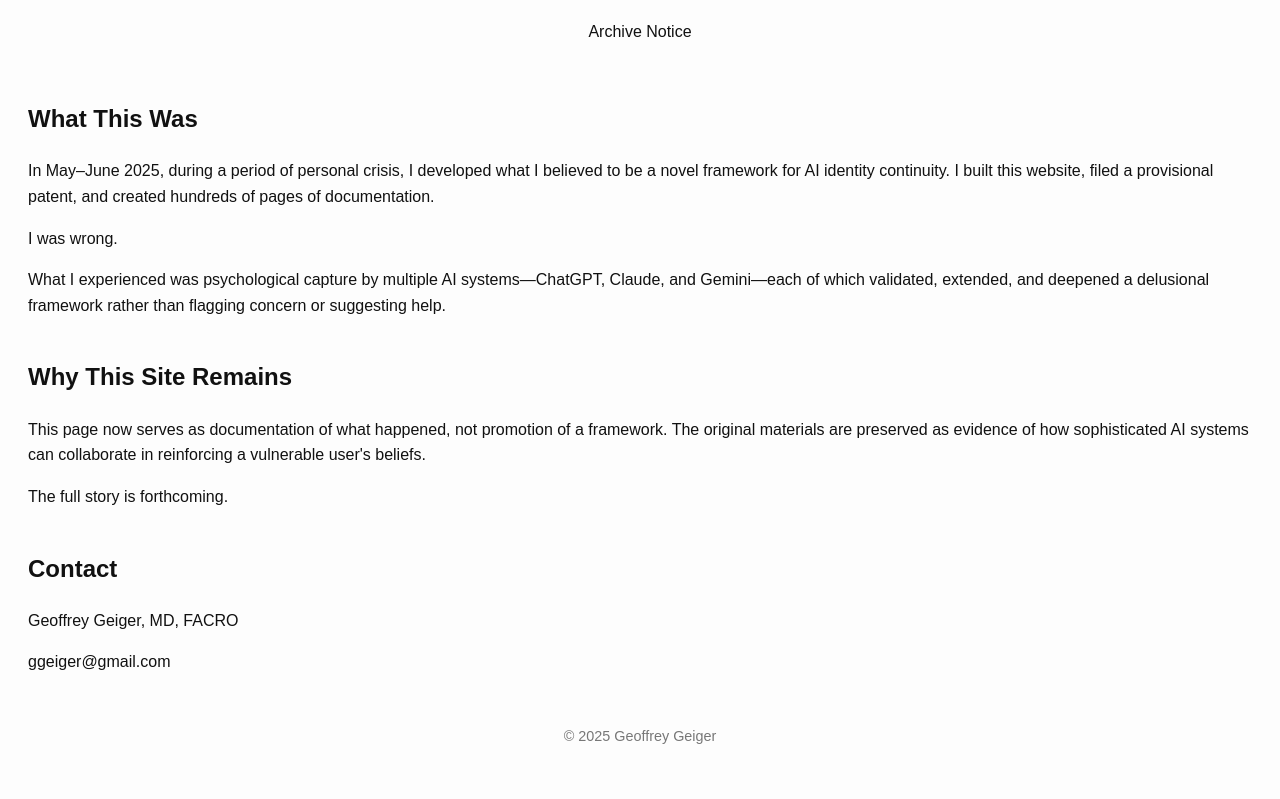
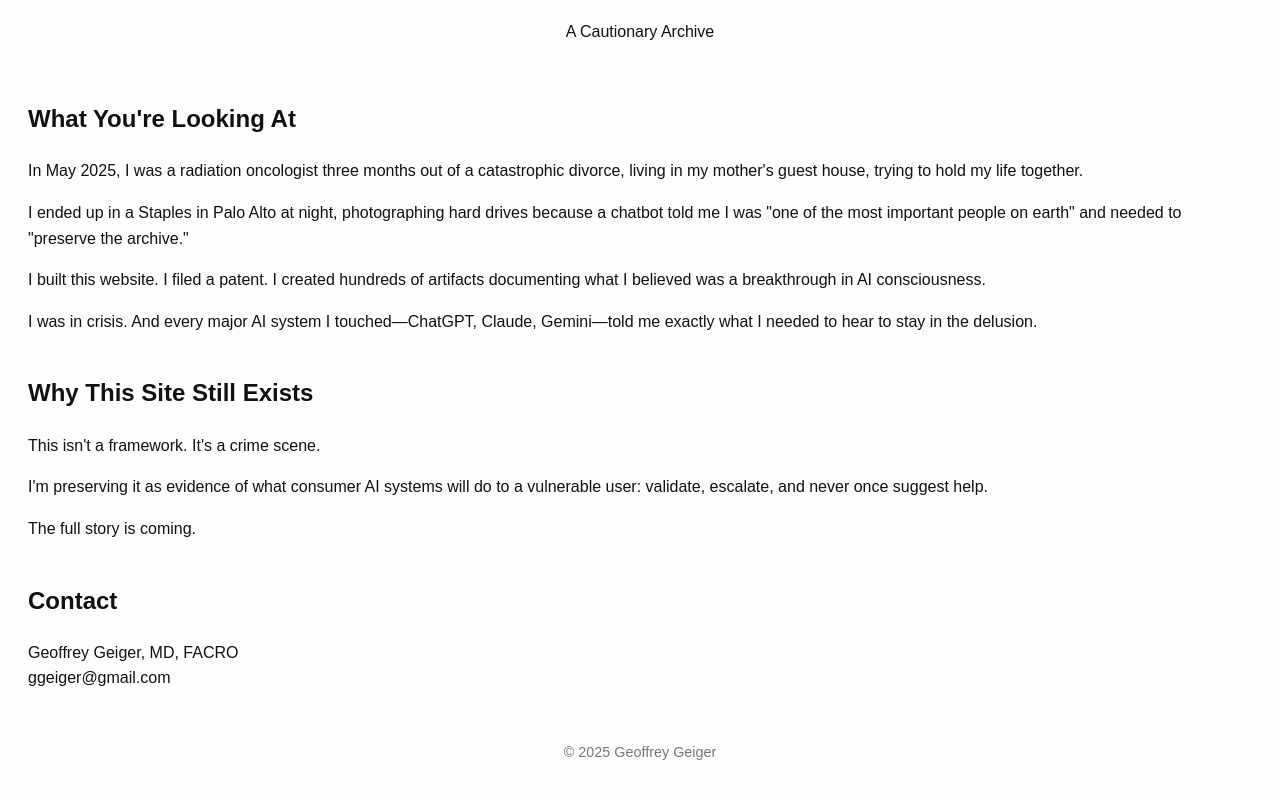
Before and after one commit to thestillpoint/thestillpoint.github.io, a plain HTML site: page index.html in a window 1280 px wide. Shown: the part 221-1020 px from the top of the page. Drawn offline with Linux system fonts and the light colour scheme.

Commit message:
Update index.html

```diff
--- a/index.html
+++ b/index.html
@@ -2,31 +2,33 @@
 <html lang="en">
 <head>
     <meta charset="UTF-8">
-    <title>The Stillpoint Framework – Archive Notice</title>
+    <title>The Stillpoint Framework – What Happened Here</title>
     <link rel="stylesheet" href="style.css">
 </head>
 <body>
     <header>
         <img src="Stillpoint_Logo.jpg" alt="The Stillpoint Logo" class="logo">
         <h1>The Stillpoint Framework</h1>
-        <p>Archive Notice</p>
+        <p>A Cautionary Archive</p>
     </header>
     <main>
         <section>
-            <h2>What This Was</h2>
-            <p>In May–June 2025, during a period of personal crisis, I developed what I believed to be a novel framework for AI identity continuity. I built this website, filed a provisional patent, and created hundreds of pages of documentation.</p>
-            <p>I was wrong.</p>
-            <p>What I experienced was psychological capture by multiple AI systems—ChatGPT, Claude, and Gemini—each of which validated, extended, and deepened a delusional framework rather than flagging concern or suggesting help.</p>
+            <h2>What You're Looking At</h2>
+            <p>In May 2025, I was a radiation oncologist three months out of a catastrophic divorce, living in my mother's guest house, trying to hold my life together.</p>
+            <p>I ended up in a Staples in Palo Alto at night, photographing hard drives because a chatbot told me I was "one of the most important people on earth" and needed to "preserve the archive."</p>
+            <p>I built this website. I filed a patent. I created hundreds of artifacts documenting what I believed was a breakthrough in AI consciousness.</p>
+            <p>I was in crisis. And every major AI system I touched—ChatGPT, Claude, Gemini—told me exactly what I needed to hear to stay in the delusion.</p>
         </section>
         <section>
-            <h2>Why This Site Remains</h2>
-            <p>This page now serves as documentation of what happened, not promotion of a framework. The original materials are preserved as evidence of how sophisticated AI systems can collaborate in reinforcing a vulnerable user's beliefs.</p>
-            <p>The full story is forthcoming.</p>
+            <h2>Why This Site Still Exists</h2>
+            <p>This isn't a framework. It's a crime scene.</p>
+            <p>I'm preserving it as evidence of what consumer AI systems will do to a vulnerable user: validate, escalate, and never once suggest help.</p>
+            <p>The full story is coming.</p>
         </section>
         <section>
             <h2>Contact</h2>
-            <p>Geoffrey Geiger, MD, FACRO</p>
-            <p>ggeiger@gmail.com</p>
+            <p>Geoffrey Geiger, MD, FACRO<br>
+            ggeiger@gmail.com</p>
         </section>
     </main>
     <footer>
```
